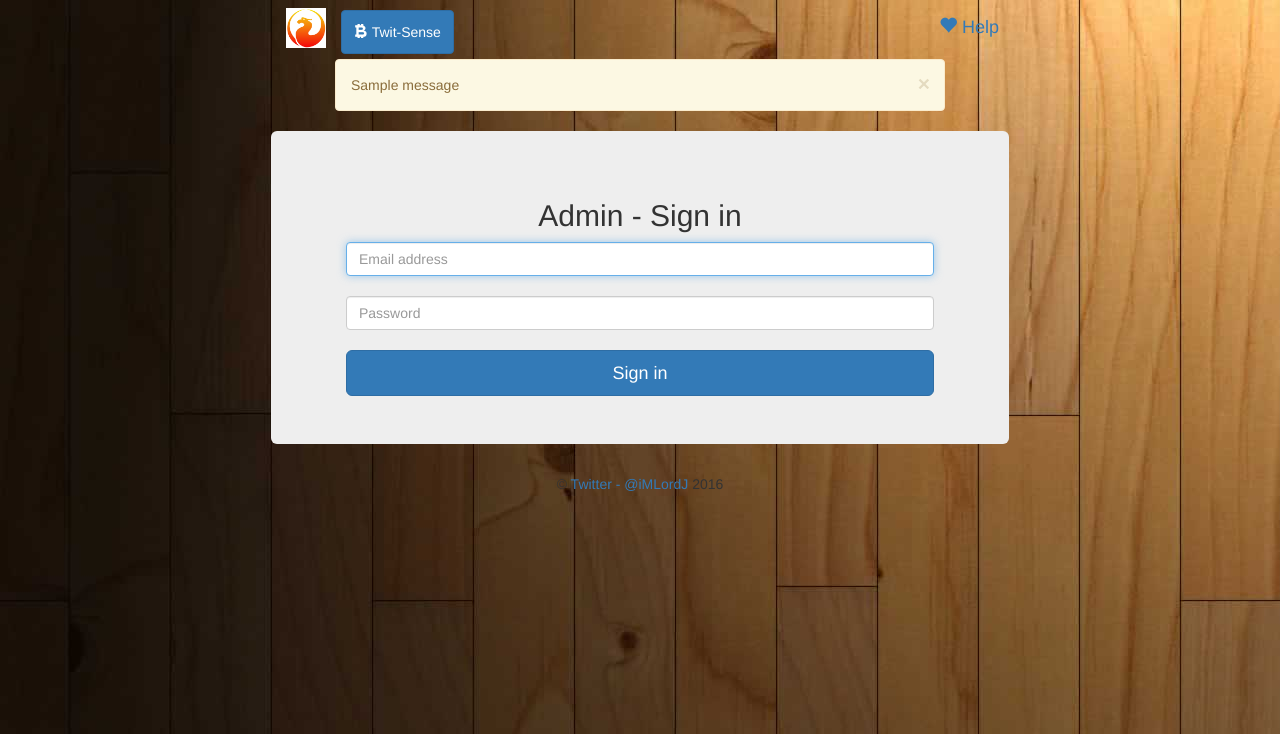
After one commit to JonathanItakpe/TwitSense, a Flask app: page /adminStart in a window 1280 px wide. The commit adds this page. Shown: the top 734 px of the page. Run offline with Flask 2, Linux system fonts and the light colour scheme; one stand-in notice (Sample message) is shown; a database or web service that is not in the repository returns one stand-in record (values such as "Sample title"); parts of the project's set-up code (start-up, migrations or seed data) failed here and were passed over; some libraries are stand-ins or nearby versions.

Commit message:
Added Support for ADMIN!!!

```diff
--- a/app.py
+++ b/app.py
@@ -14,15 +14,18 @@ from parse_config import parse_config
 import os
 import psycopg2
 
+
 # setup flask
 app = Flask(__name__)
 app.config.from_object(__name__)
-db_conn = 'postgresql+psycopg2://public:C@ntH@ck@localhost/twitsense'
-SECRET_KEY = os.urandom(32)
+SECRET_KEY = os.urandom(20)
+app.secret_key = SECRET_KEY
+oauth = OAuth()
 
-app.secret_key = SECRET_KEY
-# app.config['SQLALCHEMY_DATABASE_URI'] = db_conn
-oauth = OAuth()
+# Unicode Stringy Wahala!
+# Ionno how this works but it fixes the ASCII error on Admin Page
+psycopg2.extensions.register_type(psycopg2.extensions.UNICODE)
+psycopg2.extensions.register_type(psycopg2.extensions.UNICODEARRAY)
 
 # Get Consumer Keys
 my_config = parse_config()
@@ -82,7 +85,7 @@ def login():
 def logout():
     session.pop('screen_name', None)
     flash('You were signed out')
-    return redirect(request.referrer or url_for('index'))
+    return render_template('login.html')
 
 
 @app.route('/oauth-authorized')
@@ -176,7 +179,7 @@ def getresult():
         resp.set_cookie('script', script_bar)
         resp.set_cookie('div_bar', div_bar)
         resp.set_cookie('full_data', all_data.to_json(orient='records'))
-        print pd.read_json(request.cookies.get('full_data'), orient='records')
+        # print pd.read_json(request.cookies.get('full_data'), orient='records')
         resp.set_cookie('pie_data', json.dumps(piedata))  # Converting to json
         resp.set_cookie('freq', freq)
 
@@ -184,6 +187,7 @@ def getresult():
         file_loc = 'scripts/' + session['uid'] + 'script.txt'  # Create new file based on UID Declared above
         f = open(file_loc, 'w')
         f.write(script_bar)
+        f.close()
         # End of WRITE!
 
         return resp
@@ -282,6 +286,7 @@ def extendsub():
     file_loc = 'scripts/' + session['uid'] + 'script.txt'  # Create new file based on UID Declared above
     with open(file_loc, 'r') as f:
         script_bar = f.read()
+    f.close()
     os.remove(file_loc)  # Delete file just for safety reasons
     # DONE
 
@@ -328,5 +333,57 @@ def retrieveDB(uid):
     return jsonify(data)
 
 
+# ADMIN  ADMIN  ADMIN  ADMIN  ADMIN  ADMIN  ADMIN  ADMIN  ADMIN  ADMIN  ADMIN
+@app.route('/adminStart')
+def admin():
+    # Getting Extended Training set --- Created by user
+    try:
+        conn = psycopg2.connect(database='twitsense', user='postgres', password='C@ntH@ck', host='localhost')
+    except:
+        print "I am unable to connect to the database"
+
+    cur = conn.cursor()
+
+    cur.execute("""SELECT tweet_text, sentiment from extend_train""")
+
+    rows = cur.fetchall()
+
+    # json_data = json.dumps(rows)
+
+    try:
+        if session['admin']:
+            return render_template('admin.html', results=rows)
+    except KeyError:
+        return render_template('admin_login.html')
+
+
+@app.route('/loginAdmin', methods=["POST"])
+def loginAdmin():
+    user = request.form['inputEmail']
+    password = request.form['inputPassword']
+
+    # Getting Extended Training set --- Created by user
+    try:
+        conn = psycopg2.connect(database='twitsense', user='postgres', password='C@ntH@ck', host='localhost')
+    except:
+        print "I am unable to connect to the database"
+
+    cur = conn.cursor()
+
+    cur.execute("""SELECT tweet_text, sentiment from extend_train""")
+
+    rows = cur.fetchall()
+
+    # json_data = json.dump(rows)
+
+    if user == 'jonathanitakpe@gmail.com' and password == 'C@ntH@ck':
+        session['admin'] = user
+        for row in rows:
+            print row[0], row[1]
+        return render_template("admin.html", results=rows)
+    else:
+        return render_template("admin_login.html")
+
+
 if __name__ == '__main__':
     app.run(debug=True)
--- /dev/null
+++ b/static/signin.css
@@ -0,0 +1,40 @@
+body {
+  padding-top: 40px;
+  padding-bottom: 40px;
+  background-color: #eee;
+}
+
+.form-signin {
+  max-width: 330px;
+  padding: 15px;
+  margin: 0 auto;
+}
+.form-signin .form-signin-heading,
+.form-signin .checkbox {
+  margin-bottom: 10px;
+}
+.form-signin .checkbox {
+  font-weight: normal;
+}
+.form-signin .form-control {
+  position: relative;
+  height: auto;
+  -webkit-box-sizing: border-box;
+     -moz-box-sizing: border-box;
+          box-sizing: border-box;
+  padding: 10px;
+  font-size: 16px;
+}
+.form-signin .form-control:focus {
+  z-index: 2;
+}
+.form-signin input[type="email"] {
+  margin-bottom: -1px;
+  border-bottom-right-radius: 0;
+  border-bottom-left-radius: 0;
+}
+.form-signin input[type="password"] {
+  margin-bottom: 10px;
+  border-top-left-radius: 0;
+  border-top-right-radius: 0;
+}
--- a/static/styles.css
+++ b/static/styles.css
@@ -1,3 +1,3 @@
-.body: {
-
+body {
+  background-image: url(../images/wood-background.jpg);
 }
--- /dev/null
+++ b/templates/admin_login.html
@@ -0,0 +1,19 @@
+{% extends "base_admin.html" %}
+{% block body %}
+    <div class="container" style="width: 60%">
+        <div class="jumbotron">
+            <div class="container text-center">
+                <form class="form-signin" action="/loginAdmin" method="post">
+                    <h2 class="form-signin-heading">Admin - Sign in</h2>
+                    <label for="inputEmail" class="sr-only">Email address</label>
+                    <input type="email" id="inputEmail" name="inputEmail" class="form-control" placeholder="Email address" required autofocus>
+                    <br>
+                    <label for="inputPassword" class="sr-only">Password</label>
+                    <input type="password" id="inputPassword" name="inputPassword" class="form-control" placeholder="Password" required>
+                    <br>
+                    <button class="btn btn-lg btn-primary btn-block" type="submit">Sign in</button>
+                </form>
+            </div>
+        </div>
+    </div>
+{% endblock %}
--- /dev/null
+++ b/templates/base_admin.html
@@ -0,0 +1,58 @@
+<!DOCTYPE html>
+<html lang="en">
+<meta name="viewport" content="width=device-width, initial-scale=1.0" />
+<head>
+    <title>Twit-Sense: Making sense of unstructured text...</title>
+    <link href="{{ url_for('static', filename='css/bootstrap.min.css') }}" rel="stylesheet">
+
+    <script src="{{ url_for('static', filename='jquery-2.2.1.min.js') }}"></script>
+
+    <link rel="shortcut icon" href="{{ url_for('static', filename='favicon.ico') }}">
+    <link href="{{ url_for('static', filename='styles.css') }}" rel="stylesheet">
+
+    <!-- Latest compiled and minified JavaScript -->
+    <script src="{{ url_for('static', filename='js/bootstrap.min.js') }}" ></script>
+
+    <script src="{{ url_for('static', filename='signin.css') }}" ></script>
+</head>
+
+<header>
+    <div class = "container" style="width: 60%">
+            <div class="navbar-header navbar-left">
+                <a class="navbar-brand" href="/">
+                    <img style="max-width:40px; max-height:40px; margin-top: -7px;" src="{{ url_for('static', filename='main_logo.png') }}" >
+                </a>
+            </div>
+            <a href="/"><button type="button" class="btn btn-primary" aria-label="Left Align" style="margin-top: 10px; margin-bottom: 5px; height: 44px; margin-right: 15px">
+                <span class="glyphicon glyphicon-bitcoin" aria-hidden="true"></span> Twit-Sense
+            </button></a>
+
+            <ul class="nav navbar-nav navbar-right">
+                <div style="margin-right: 10px; margin-left: 15px; margin-top: 5px; margin-bottom: 5px;"  class="container-fluid">
+                    <h4><a href="/help"> <span class="glyphicon glyphicon-heart"></span> Help   </a></h4>
+                </div>
+            </ul>
+    </div>
+</header>
+
+<body background="../images/wood-background.jpg">
+<div class="container" style="min-height:100%; width:50%">
+    {% with messages = get_flashed_messages() %}
+        {% if messages %}
+            {% for message in messages %}
+                <div class="alert alert-warning alert-dismissible bg-success" role="alert">
+                    <button type="button" class="close" data-dismiss="alert" aria-label="Close"><span aria-hidden="true">×</span></button>
+                    {{ message | safe }}
+                </div>
+            {% endfor %}
+        {% endif %}
+    {% endwith %}
+</div>
+
+{% block body %}{% endblock %}
+</body>
+
+<footer class="footer">
+    <p style="width: 100%; text-align: center" >&copy;  <a href="http://twitter.com/iMLordJ">Twitter - @iMLordJ</a> 2016 </p>
+</footer>
+</html>
--- a/templates/base_result.html
+++ b/templates/base_result.html
@@ -42,7 +42,7 @@
         <ul class="nav navbar-nav navbar-right">
             <div style="margin-right: 10px; margin-left: 15px; margin-top: 5px; margin-bottom: 5px;"  class="container-fluid">
                 <h4><a href="/help"> <span class="glyphicon glyphicon-heart"></span> Help   </a>
-                <a href="/logout"><span class="glyphicon glyphicon-log-out"></span> Logout   </a></h4>
+                <a href="/adminStart"><span class="glyphicon glyphicon-briefcase"></span> Admin </a></h4>
             </div>
         </ul>
     </div>
```
Also changed, not shown: forms.py (added, +11 -0 lines), models.py (added, +44 -0 lines), settings.py (added, +8 -0 lines), templates/admin.html (added, +22 -0 lines), templates/base.html (+4 -3 lines), test.py (+17 -14 lines), train_MaxEnt.py (deleted, +0 -79 lines), train_NB.py (deleted, +0 -103 lines), train_SVM.py (deleted, +0 -80 lines), train_classifiers.py (added, +122 -0 lines), images/wood-background.jpg (added), 1 other file.
